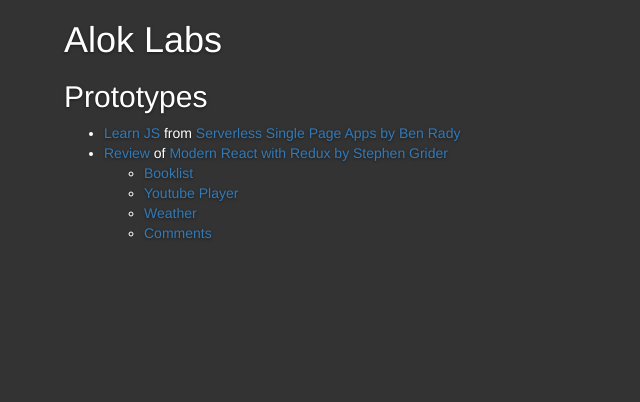
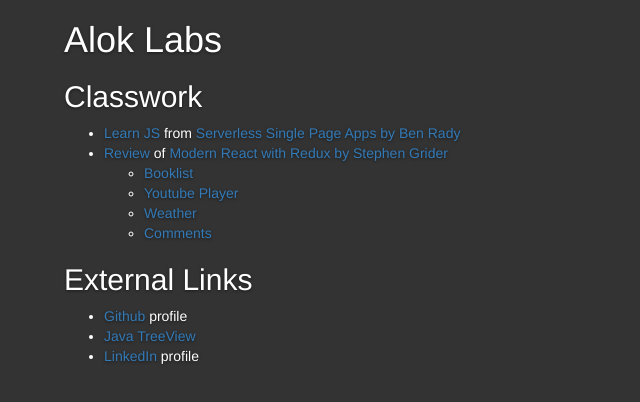
Before and after one commit to alokito/alok-labs, a plain HTML site: page index.html in a window 1280 px wide. Shown: the whole page, without its empty margins (0-640 px from the left). Drawn offline with nearby package versions, Linux system fonts and the light colour scheme.

Commit message:
added sync script, changed wording

```diff
--- a/index.html
+++ b/index.html
@@ -15,7 +15,8 @@
 	</head>
 	<body>
 		<h1>Alok Labs</h1>
-		<h2> Prototypes </h2>
+
+		<h2> Classwork </h2>
 		<ul>
 			<li><a href="learnjs">Learn JS</a> <!-- [<a href="writeup/learnjs.html">writeup</a>] --> from <a href="https://pragprog.com/book/brapps/serverless-single-page-apps"> Serverless Single Page Apps by Ben Rady </a></li>
 			<li><a href="writeup/udemy_react.html">Review</a> of <a href="https://www.udemy.com/react-redux/learn/#/">Modern React with Redux by Stephen Grider</a>
@@ -27,5 +28,12 @@
 			</ul></li>
 		</ul>
 
+		<h2> External Links</h2>
+		<ul>
+			<li> <a href="https://github.com/alokito">Github</a> profile </li>
+			<li> <a href="http://jtreeview.sourceforge.net">Java TreeView</a></li>
+			<li> <a href="https://www.linkedin.com/in/aloksaldanha">LinkedIn</a> profile</li>
+		</ul>
+
 	</body>
 </html>
```
Also changed, not shown: writeup/udemy_react.html (+1 -1 lines), 1 other file. Lines whose indentation alone changed are shown as unchanged.
